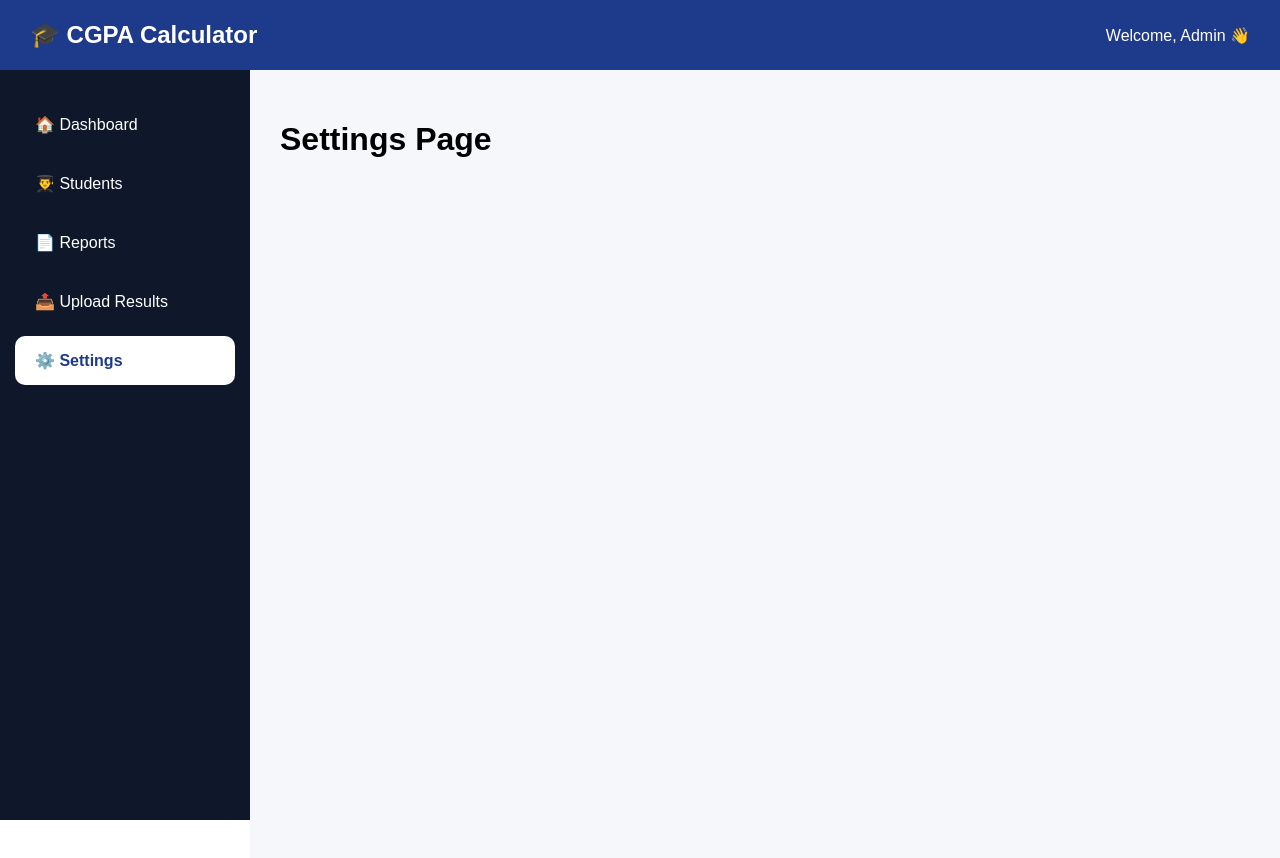
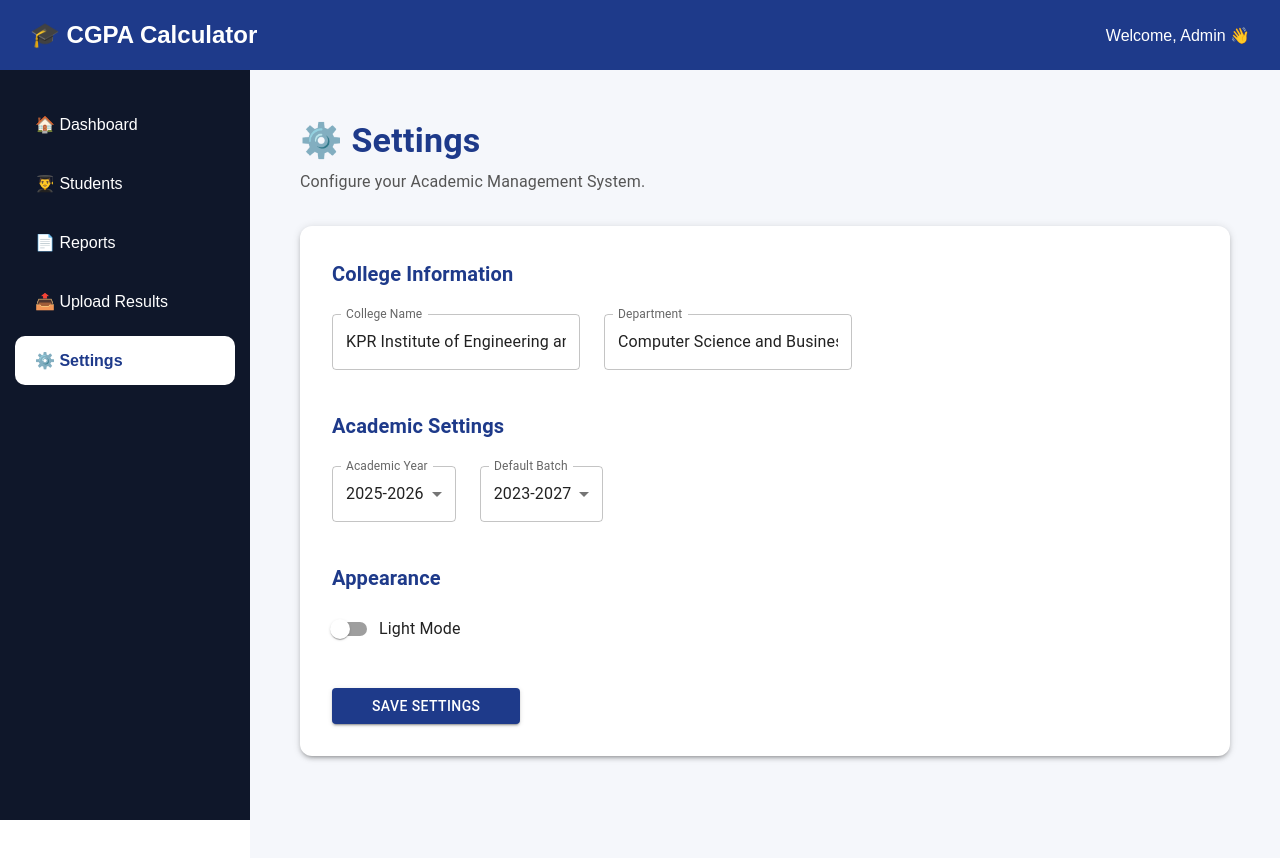
Before and after one commit to Baseera-2007/cgpa_calculator, a React app in the folder frontend/: page /settings in a window 1280 px wide. Shown: the top 858 px of the page. Built offline with nearby package versions, Linux system fonts and the light colour scheme; the HTML template or start-up script is replaced by a standard one.

Commit message:
fronted changed

```diff
--- a/frontend/src/pages/Settings.jsx
+++ b/frontend/src/pages/Settings.jsx
@@ -1,6 +1,157 @@
+import { useState } from "react";
+import {
+  Paper,
+  Typography,
+  Grid,
+  TextField,
+  MenuItem,
+  Switch,
+  FormControlLabel,
+  Button,
+  Box,
+} from "@mui/material";
+
 function Settings() {
+  const [darkMode, setDarkMode] = useState(false);
+
+  const handleSave = () => {
+    alert("Settings Saved Successfully!");
+  };
+
   return (
-    <h1>Settings Page</h1>
+    <div style={{ padding: "20px" }}>
+      <Typography
+        variant="h4"
+        sx={{
+          color: "#1e3a8a",
+          fontWeight: "bold",
+          mb: 1,
+        }}
+      >
+        ⚙️ Settings
+      </Typography>
+
+      <Typography
+        sx={{
+          color: "#555",
+          mb: 4,
+        }}
+      >
+        Configure your Academic Management System.
+      </Typography>
+
+      <Paper
+        elevation={3}
+        sx={{
+          p: 4,
+          borderRadius: 3,
+        }}
+      >
+        <Typography
+          variant="h6"
+          sx={{
+            color: "#1e3a8a",
+            mb: 3,
+            fontWeight: "bold",
+          }}
+        >
+          College Information
+        </Typography>
+
+        <Grid container spacing={3}>
+          <Grid item xs={12} md={6}>
+            <TextField
+              fullWidth
+              label="College Name"
+              defaultValue="KPR Institute of Engineering and Technology"
+            />
+          </Grid>
+
+          <Grid item xs={12} md={6}>
+            <TextField
+              fullWidth
+              label="Department"
+              defaultValue="Computer Science and Business Systems"
+            />
+          </Grid>
+        </Grid>
+
+        <Typography
+          variant="h6"
+          sx={{
+            color: "#1e3a8a",
+            mt: 5,
+            mb: 3,
+            fontWeight: "bold",
+          }}
+        >
+          Academic Settings
+        </Typography>
+
+        <Grid container spacing={3}>
+          <Grid item xs={12} md={6}>
+            <TextField
+              select
+              fullWidth
+              label="Academic Year"
+              defaultValue="2025-2026"
+            >
+              <MenuItem value="2024-2025">2024-2025</MenuItem>
+              <MenuItem value="2025-2026">2025-2026</MenuItem>
+              <MenuItem value="2026-2027">2026-2027</MenuItem>
+            </TextField>
+          </Grid>
+
+          <Grid item xs={12} md={6}>
+            <TextField
+              select
+              fullWidth
+              label="Default Batch"
+              defaultValue="2023-2027"
+            >
+              <MenuItem value="2023-2027">2023-2027</MenuItem>
+              <MenuItem value="2024-2028">2024-2028</MenuItem>
+              <MenuItem value="2025-2029">2025-2029</MenuItem>
+            </TextField>
+          </Grid>
+        </Grid>
+
+        <Typography
+          variant="h6"
+          sx={{
+            color: "#1e3a8a",
+            mt: 5,
+            mb: 2,
+            fontWeight: "bold",
+          }}
+        >
+          Appearance
+        </Typography>
+
+        <FormControlLabel
+          control={
+            <Switch
+              checked={darkMode}
+              onChange={() => setDarkMode(!darkMode)}
+            />
+          }
+          label={darkMode ? "Dark Mode" : "Light Mode"}
+        />
+
+        <Box sx={{ mt: 5 }}>
+          <Button
+            variant="contained"
+            sx={{
+              background: "#1e3a8a",
+              px: 5,
+            }}
+            onClick={handleSave}
+          >
+            Save Settings
+          </Button>
+        </Box>
+      </Paper>
+    </div>
   );
 }
 
```
Also changed, not shown: 1 other file (tests, documents, lock files or other folders).
